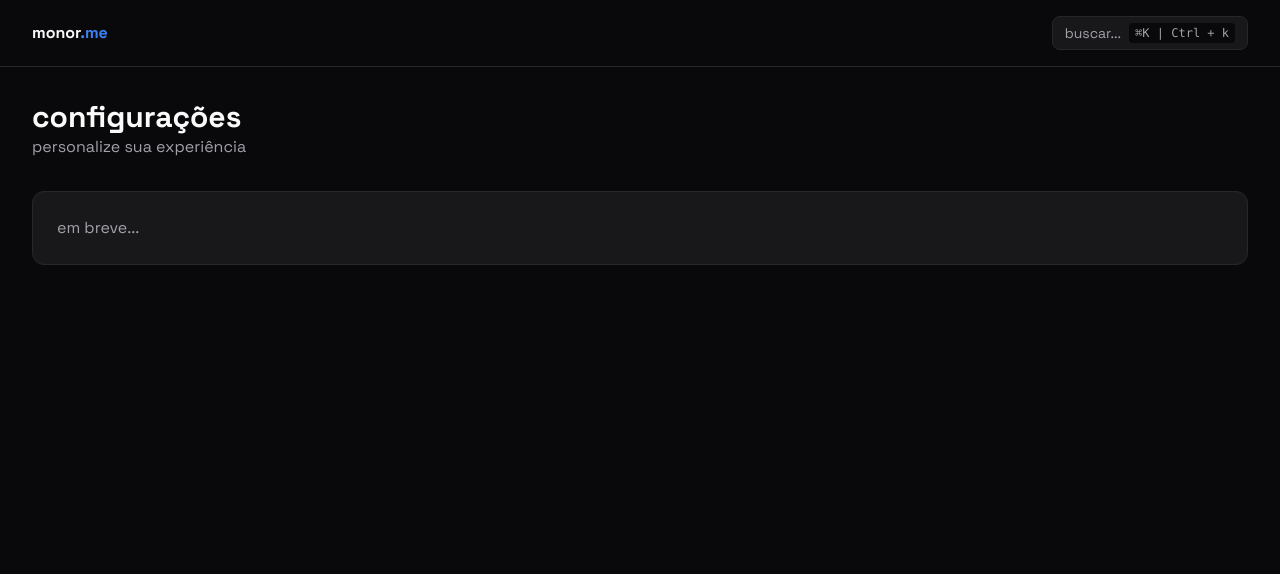
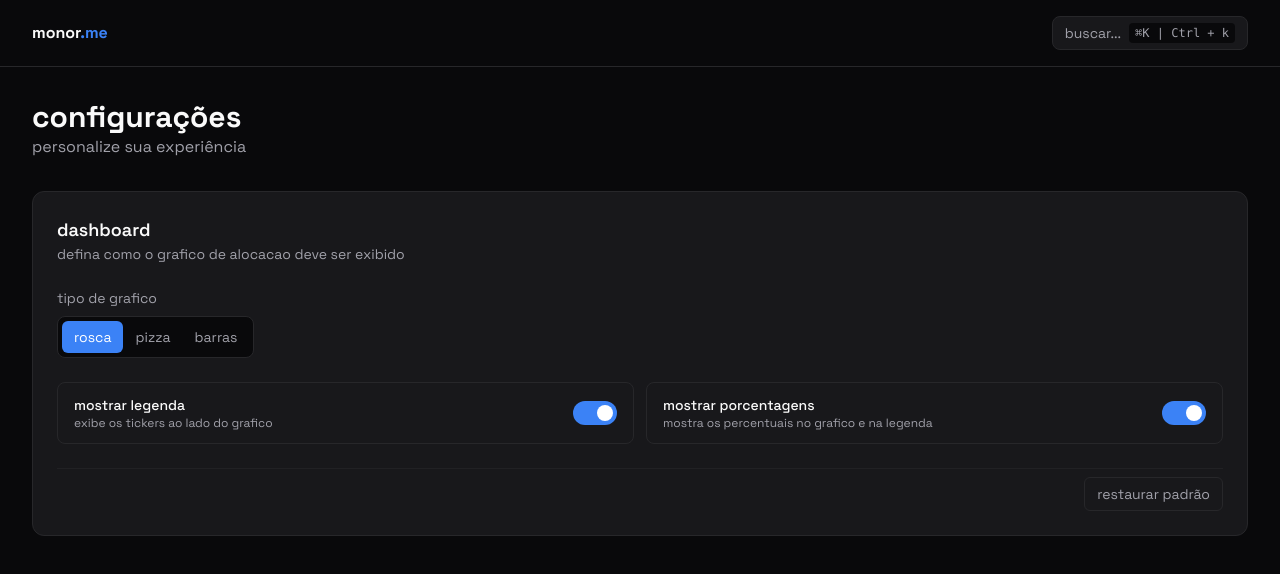
Before and after one commit to leonardoamsilva/monor.me, a React (Vite) app: page /settings in a window 1280 px wide. Shown: the top 574 px of the page. Built offline with nearby package versions, Linux system fonts and the light colour scheme; no server answers.

Commit message:
feat: adjust settings page

```diff
--- a/src/components/AllocationChart.jsx
+++ b/src/components/AllocationChart.jsx
@@ -1,8 +1,20 @@
-import { PieChart, Pie, ResponsiveContainer, Tooltip } from "recharts";
+import { Bar, BarChart, CartesianGrid, Cell, Pie, PieChart, ResponsiveContainer, Tooltip, XAxis, YAxis } from "recharts";
 
 const COLORS = ['#3B82F6', '#22C55E', '#F59E0B', '#EF4444', '#8B5CF6', '#EC4899', '#06B6D4', '#84CC16'];
 
-function AllocationChart({ fiis }) {
+function CustomTooltip({ active, payload }) {
+  if (active && payload && payload.length) {
+    return (
+      <div className="bg-surface border border-border rounded-lg px-3 py-2 shadow-lg">
+        <p className="text-text font-medium">{payload[0].name}</p>
+        <p className="text-muted text-sm">R$ {payload[0].value.toFixed(2)}</p>
+      </div>
+    );
+  }
+  return null;
+}
+
+function AllocationChart({ fiis, chartType = 'donut', showLegend = true, showLabels = true }) {
   const total = fiis.reduce((sum, fii) => {
     const currentPrice = Number(fii.valorAtual ?? fii.precoMedio);
     return sum + fii.cotas * currentPrice;
@@ -17,18 +29,6 @@ function AllocationChart({ fiis }) {
       percentage: ((value / total) * 100).toFixed(1),
       fill: COLORS[index % COLORS.length]
   }});
-
-  const CustomTooltip = ({active, payload}) => {
-    if(active && payload && payload.length) {
-      return (
-        <div className="bg-surface border border-border rounded-lg px-3 py-2 shadow-lg">
-          <p className="text-text font-medium">{payload[0].name}</p>
-          <p className="text-muted text-sm">R$ {payload[0].value.toFixed(2)}</p>
-        </div>
-      )
-    }
-    return null;
-  };
 
   const renderLabel = ({ cx, cy, midAngle, innerRadius, outerRadius, percent }) => {
     const RADIAN = Math.PI / 180;
@@ -66,23 +66,38 @@ function AllocationChart({ fiis }) {
   <div className="flex items-center gap-8">
     <div className="flex-1">
     <ResponsiveContainer width="100%" height={250}>
+      {chartType === 'bar' ? (
+        <BarChart data={data} margin={{ top: 10, right: 10, left: -20, bottom: 0 }}>
+          <CartesianGrid strokeDasharray="3 3" strokeOpacity={0.15} />
+          <XAxis dataKey="name" tick={{ fill: '#9CA3AF', fontSize: 11 }} />
+          <YAxis tick={{ fill: '#9CA3AF', fontSize: 11 }} />
+          <Tooltip content={<CustomTooltip />} animationDuration={0} wrapperStyle={{ outline: "none", zIndex: 100 }} />
+          <Bar dataKey="value" radius={[6, 6, 0, 0]}>
+            {data.map((entry) => (
+              <Cell key={entry.name} fill={entry.fill} />
+            ))}
+          </Bar>
+        </BarChart>
+      ) : (
         <PieChart>
           <Pie
             data={data}
             cx="50%"
             cy="50%"
-          innerRadius={60}
+            innerRadius={chartType === 'pie' ? 0 : 60}
             outerRadius={100}
             paddingAngle={2}
             dataKey="value"
             isAnimationActive={false}
-          label={renderLabel}
+            label={showLabels ? renderLabel : false}
             labelLine={false}
           />
-          <Tooltip content={<CustomTooltip />} animationDuration={0} wrapperStyle={{outline: "none", zIndex:100}} />
+          <Tooltip content={<CustomTooltip />} animationDuration={0} wrapperStyle={{ outline: "none", zIndex: 100 }} />
         </PieChart>
+      )}
     </ResponsiveContainer>
   </div>
+{showLegend && (
 <div className="flex flex-col gap-2">
         {data.map((item) => (
           <div key={item.name} className="flex items-center gap-2">
@@ -91,10 +106,11 @@ function AllocationChart({ fiis }) {
               style={{ backgroundColor: item.fill }}
             />
             <span className="text-text text-sm">{item.name}</span>
-            <span className="text-muted text-sm">{item.percentage}%</span>
+            {showLabels && <span className="text-muted text-sm">{item.percentage}%</span>}
           </div>
         ))}
       </div>
+)}
     </div>
 
   )
--- /dev/null
+++ b/src/hooks/useSettings.jsx
@@ -0,0 +1,50 @@
+import { useEffect, useState } from 'react';
+
+const SETTINGS_STORAGE_KEY = 'monor:settings';
+
+export const DEFAULT_SETTINGS = {
+  dashboardChartType: 'donut',
+  dashboardChartShowLegend: true,
+  dashboardChartShowLabels: true,
+};
+
+function safeParseSettings(raw) {
+  try {
+    const parsed = JSON.parse(raw);
+    if (!parsed || typeof parsed !== 'object') return DEFAULT_SETTINGS;
+    return {
+      ...DEFAULT_SETTINGS,
+      ...parsed,
+    };
+  } catch {
+    return DEFAULT_SETTINGS;
+  }
+}
+
+export function useSettings() {
+  const [settings, setSettings] = useState(() => {
+    const stored = localStorage.getItem(SETTINGS_STORAGE_KEY);
+    return stored ? safeParseSettings(stored) : DEFAULT_SETTINGS;
+  });
+
+  useEffect(() => {
+    localStorage.setItem(SETTINGS_STORAGE_KEY, JSON.stringify(settings));
+  }, [settings]);
+
+  function updateSetting(key, value) {
+    setSettings((prev) => ({
+      ...prev,
+      [key]: value,
+    }));
+  }
+
+  function resetSettings() {
+    setSettings(DEFAULT_SETTINGS);
+  }
+
+  return {
+    settings,
+    updateSetting,
+    resetSettings,
+  };
+}
--- a/src/pages/Dashboard.jsx
+++ b/src/pages/Dashboard.jsx
@@ -3,9 +3,11 @@ import { useFiis } from "../hooks/useFiis";
 import AllocationChart from "../components/AllocationChart";
 import { useDividends } from "../hooks/useDividends";
 import { useCurrentMonth } from "../hooks/useCurrentMonth";
+import { useSettings } from "../hooks/useSettings";
 
 function Dashboard() {
   const { fiis, refreshingQuotes, refreshFiisQuotes } = useFiis();
+  const { settings } = useSettings();
   const currentMonth = useCurrentMonth();
   const {
     monthlyPortfolioTotal,
@@ -91,7 +93,12 @@ function Dashboard() {
       </div>
         <div className="mt-6 bg-surface border border-border rounded-xl p-6">
           <h2 className="text-xl font-semibold mb-4">alocação da carteira</h2>
-          <AllocationChart fiis={fiis} />
+          <AllocationChart
+            fiis={fiis}
+            chartType={settings.dashboardChartType}
+            showLegend={settings.dashboardChartShowLegend}
+            showLabels={settings.dashboardChartShowLabels}
+          />
         </div>
 
     </div>
--- a/src/pages/Settings.jsx
+++ b/src/pages/Settings.jsx
@@ -1,4 +1,36 @@
+import { useSettings } from "../hooks/useSettings";
+
+const CHART_OPTIONS = [
+  { value: 'donut', label: 'rosca' },
+  { value: 'pie', label: 'pizza' },
+  { value: 'bar', label: 'barras' },
+];
+
+function Toggle({ checked, onChange, label, description }) {
+  return (
+    <button
+      type="button"
+      onClick={() => onChange(!checked)}
+      className="w-full flex items-center justify-between rounded-lg border border-border px-4 py-3 hover:bg-surface-hover transition-colors text-left cursor-pointer"
+    >
+      <div>
+        <p className="text-sm text-text font-medium">{label}</p>
+        <p className="text-xs text-muted">{description}</p>
+      </div>
+      <span
+        className={`relative inline-flex h-6 w-11 items-center rounded-full transition-colors ${checked ? 'bg-accent' : 'bg-border'}`}
+      >
+        <span
+          className={`inline-block h-4 w-4 transform rounded-full bg-white transition-transform ${checked ? 'translate-x-6' : 'translate-x-1'}`}
+        />
+      </span>
+    </button>
+  );
+}
+
 function Settings() {
+  const { settings, updateSetting, resetSettings } = useSettings();
+
   return (
     <div className="min-h-screen p-8">
       <header className="mb-8">
@@ -6,8 +38,55 @@ function Settings() {
         <p className="text-muted">personalize sua experiência</p>
       </header>
 
-      <div className="bg-surface border border-border rounded-xl p-6">
-        <p className="text-muted">em breve...</p>
+      <div className="bg-surface border border-border rounded-xl p-6 space-y-6">
+        <div>
+          <h2 className="text-lg font-semibold text-text">dashboard</h2>
+          <p className="text-sm text-muted">defina como o grafico de alocacao deve ser exibido</p>
+        </div>
+
+        <div className="space-y-2">
+          <p className="text-sm text-muted">tipo de grafico</p>
+          <div className="inline-flex w-full md:w-auto rounded-lg border border-border bg-bg p-1">
+            {CHART_OPTIONS.map((option) => {
+              const isActive = settings.dashboardChartType === option.value;
+              return (
+                <button
+                  key={option.value}
+                  type="button"
+                  onClick={() => updateSetting('dashboardChartType', option.value)}
+                  className={`px-3 py-1.5 rounded-md text-sm transition-colors cursor-pointer ${isActive ? 'bg-accent text-white' : 'text-muted hover:text-text hover:bg-surface-hover'}`}
+                >
+                  {option.label}
+                </button>
+              );
+            })}
+          </div>
+        </div>
+
+        <div className="grid grid-cols-1 md:grid-cols-2 gap-3">
+          <Toggle
+            checked={Boolean(settings.dashboardChartShowLegend)}
+            onChange={(value) => updateSetting('dashboardChartShowLegend', value)}
+            label="mostrar legenda"
+            description="exibe os tickers ao lado do grafico"
+          />
+          <Toggle
+            checked={Boolean(settings.dashboardChartShowLabels)}
+            onChange={(value) => updateSetting('dashboardChartShowLabels', value)}
+            label="mostrar porcentagens"
+            description="mostra os percentuais no grafico e na legenda"
+          />
+        </div>
+
+        <div className="pt-2 border-t border-border/60 flex justify-end">
+          <button
+            type="button"
+            onClick={resetSettings}
+            className="px-3 py-1.5 text-sm rounded-md border border-border text-muted cursor-pointer hover:text-text hover:bg-surface-hover hover:border-accent/50 transition-colors"
+          >
+            restaurar padrão
+          </button>
+        </div>
       </div>
 
     </div>
```
Lines whose indentation alone changed are shown as unchanged.
